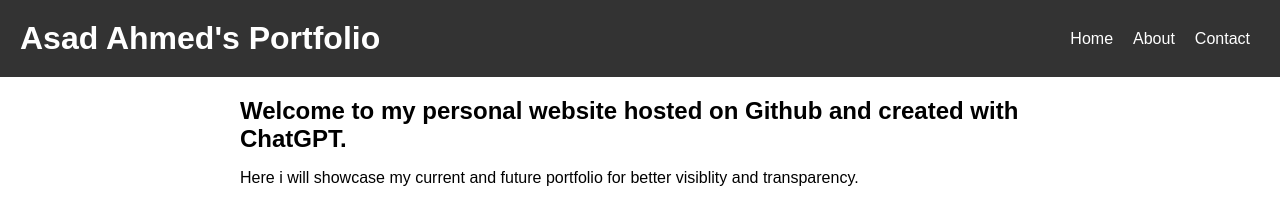
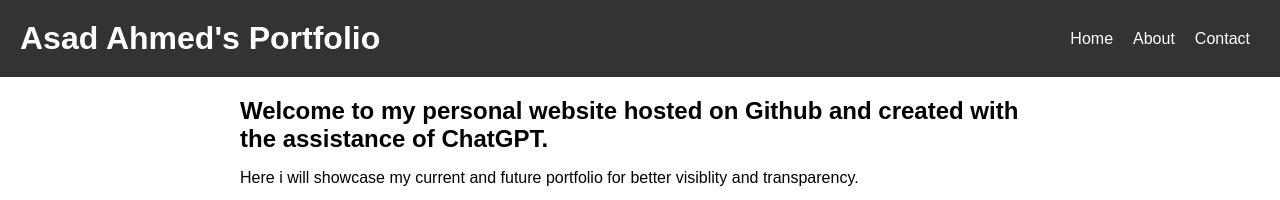
Before and after one commit to Zephyr-Solutions/Asad-Portfolio, a plain HTML site: page index.html in a window 1280 px wide. Shown: the top 200 px of the page. Drawn offline with Linux system fonts and the light colour scheme.

Commit message:
Update index.html
small edit

```diff
--- a/index.html
+++ b/index.html
@@ -16,7 +16,7 @@
       </nav>
     </header>
     <main>
-      <h2>Welcome to my personal website hosted on Github and created with ChatGPT.</h2>
+      <h2>Welcome to my personal website hosted on Github and created with the assistance of ChatGPT.</h2>
       <p>Here i will showcase my current and future portfolio for better visiblity and transparency.</p>
       <p>Here is my resume:</p>
       <iframe src="https://drive.google.com/file/d/1O0CM3ZGlWgEE98iW6NjKUZ7QZd6RXMe6/preview" width="640" height="480"></iframe>
```
